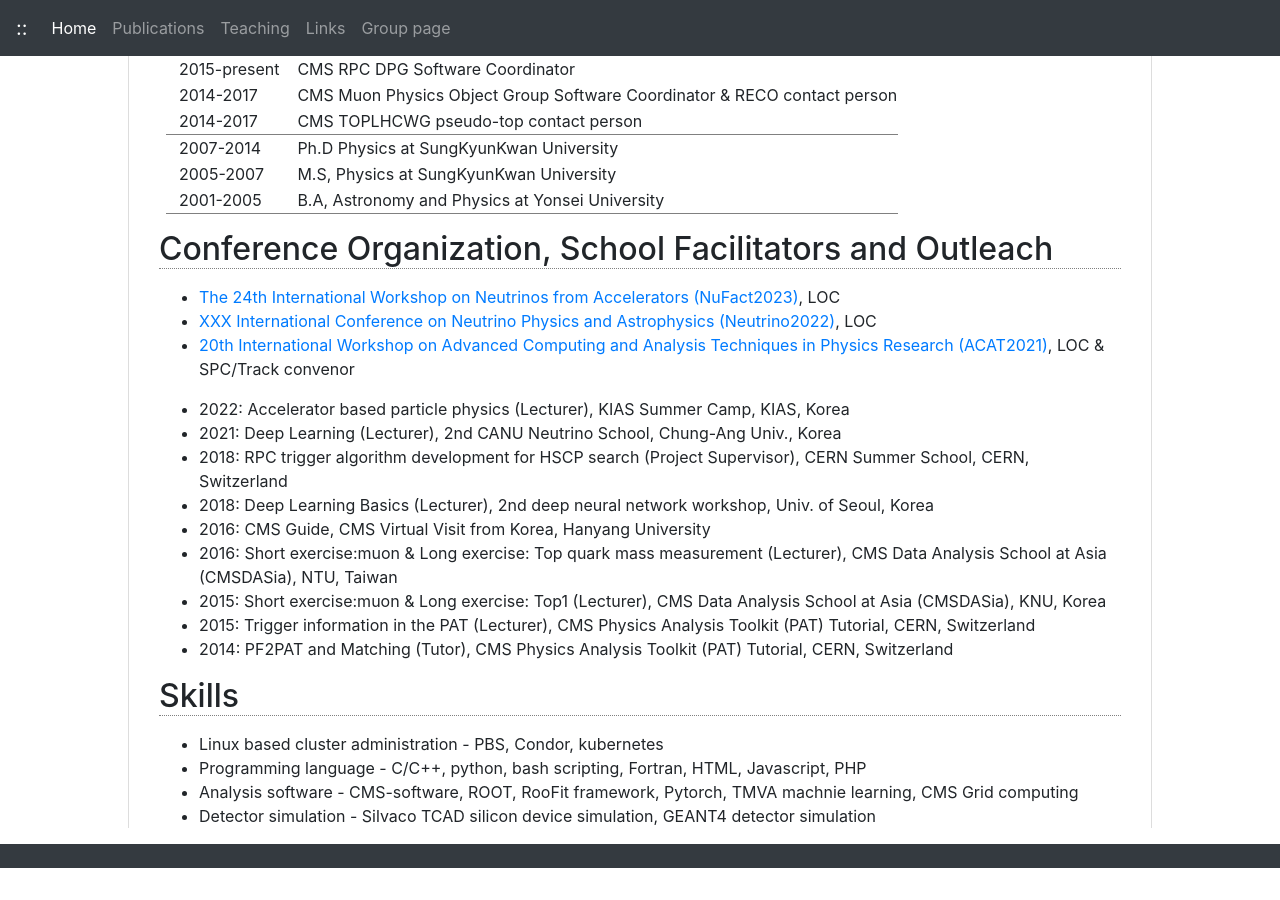
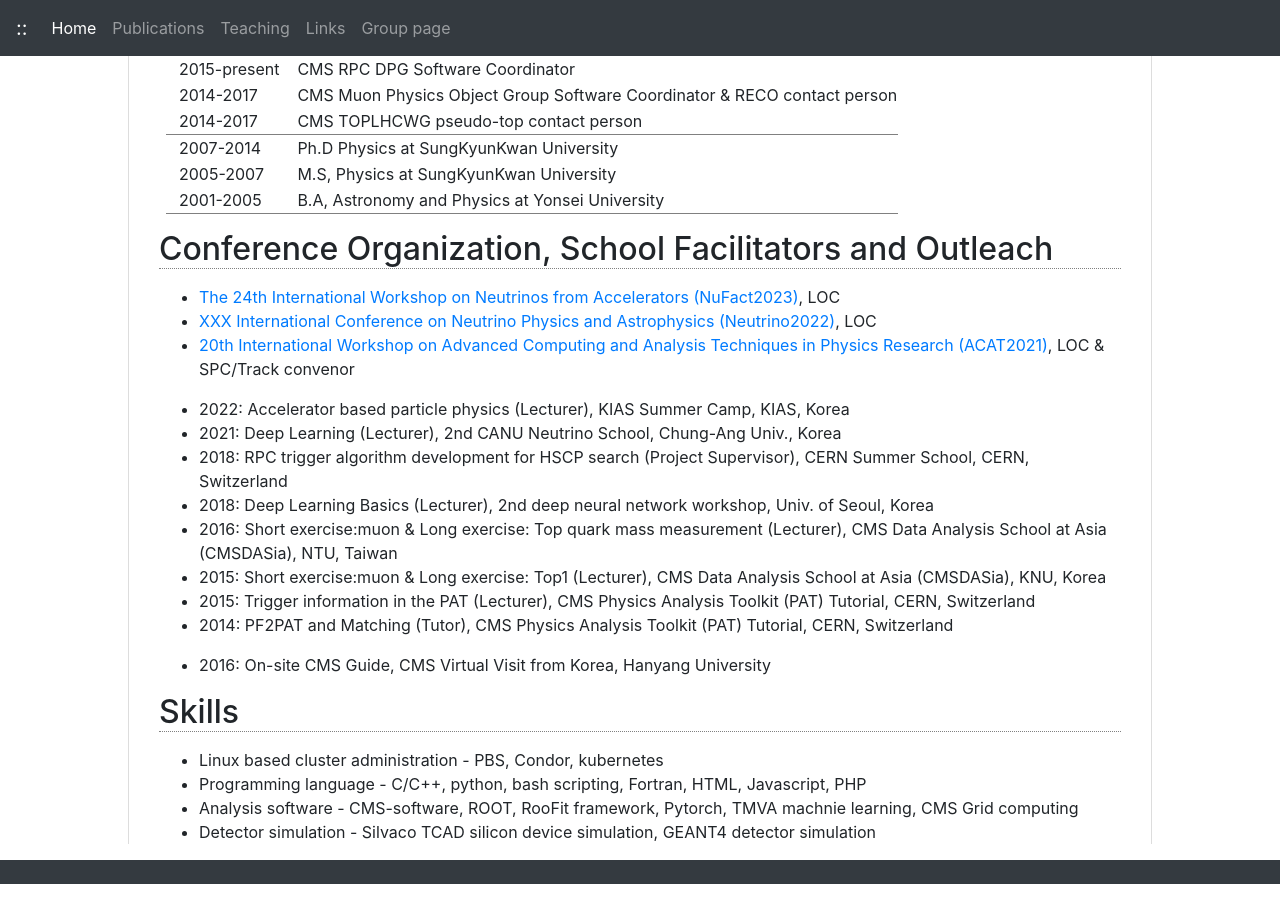
Before and after one commit to jhgoh/jhgoh.github.io, a Jekyll site: the page built from index.html, in a window 1280 px wide and 900 px high, scrolled down 1161 px. Built offline with Jekyll 4.4.1, drawn with Linux system fonts in a browser that asks for light colours; nearby versions of some CDN libraries.

Commit message:
Update index.html

```diff
--- a/index.html
+++ b/index.html
@@ -110,11 +110,13 @@ table.cv-table tr.linebot {border-bottom:1px solid gray}
   <li>2021: Deep Learning (Lecturer), 2nd CANU Neutrino School, Chung-Ang Univ., Korea</li>
   <li>2018: RPC trigger algorithm development for HSCP search (Project Supervisor), CERN Summer School, CERN, Switzerland</li>
   <li>2018: Deep Learning Basics (Lecturer), 2nd deep neural network workshop, Univ. of Seoul, Korea</li>
-  <li>2016: CMS Guide, CMS Virtual Visit from Korea, Hanyang University</li>
   <li>2016: Short exercise:muon & Long exercise: Top quark mass measurement (Lecturer), CMS Data Analysis School at Asia (CMSDASia), NTU, Taiwan</li>
   <li>2015: Short exercise:muon & Long exercise: Top1 (Lecturer), CMS Data Analysis School at Asia (CMSDASia), KNU, Korea</li>
   <li>2015: Trigger information in the PAT (Lecturer), CMS Physics Analysis Toolkit (PAT) Tutorial, CERN, Switzerland</li>
   <li>2014: PF2PAT and Matching (Tutor), CMS Physics Analysis Toolkit (PAT) Tutorial, CERN, Switzerland</li>
+</ul>
+<ul>
+  <li>2016: On-site CMS Guide, CMS Virtual Visit from Korea, Hanyang University</li>
 </ul>
 </p>
 
```
